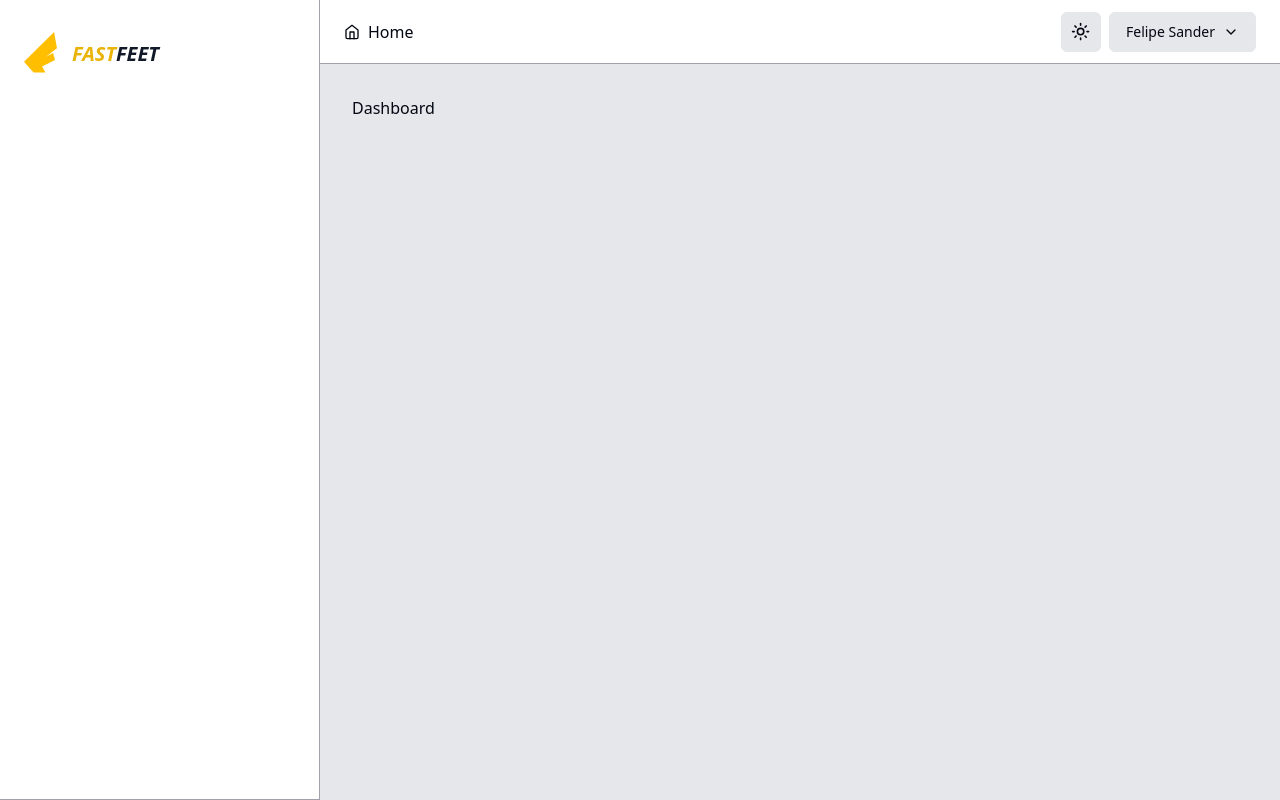
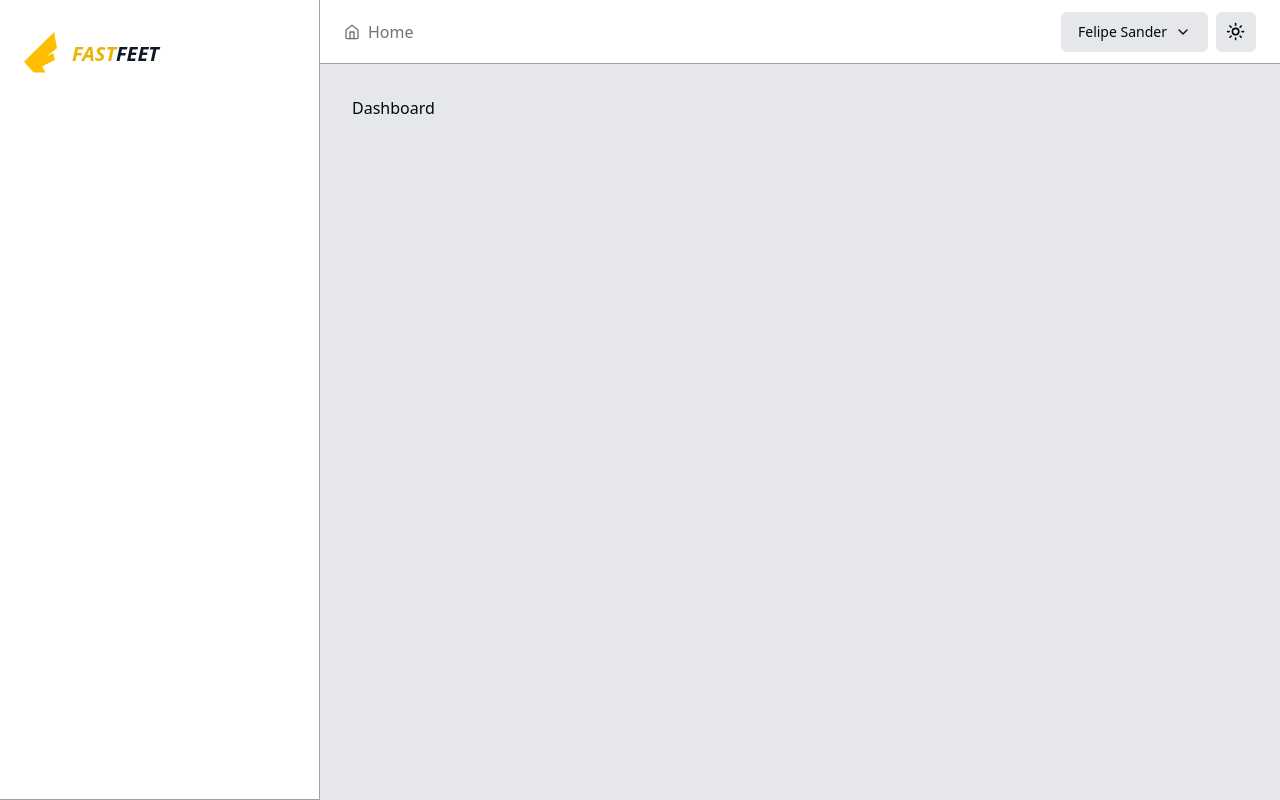
Before and after one commit to felipesanderp/fastfeet-web, a React (Vite) app: page / in a window 1280 px wide. Built offline with nearby package versions, Linux system fonts and the light colour scheme.

Commit message:
fix breadcrumbs state

```diff
--- a/src/components/breadcrumb.tsx
+++ b/src/components/breadcrumb.tsx
@@ -17,7 +17,10 @@ export const Breadcrumb = ({ breadcrumbs }: BreadcrumbProps) => {
   return (
     <div className="">
       <div className="flex">
-        <Link to="/" className="mr-1 flex items-center gap-2">
+        <Link
+          to="/"
+          className="mr-1 flex items-center gap-2 text-muted-foreground"
+        >
           <Home className="size-4" />
           Home
         </Link>
@@ -32,12 +35,14 @@ export const Breadcrumb = ({ breadcrumbs }: BreadcrumbProps) => {
               {index >= 1 ? (
                 <Link
                   to={routeTo}
-                  className={isLast ? 'font-bold' : 'text-blue-200'}
+                  className={isLast ? 'font-bold' : 'text-muted-foreground'}
                 >
                   {customName || name}
                 </Link>
               ) : (
-                <span className={isLast ? 'font-bold' : 'text-blue-200'}>
+                <span
+                  className={isLast ? 'font-bold' : 'text-muted-foreground'}
+                >
                   {customName || name}
                 </span>
               )}
--- a/src/components/header.tsx
+++ b/src/components/header.tsx
@@ -14,8 +14,8 @@ export function Header() {
     <div className="flex items-center justify-between h-16 px-6 bg-white border-b border-zinc-400">
       <Breadcrumb breadcrumbs={breadcrumbs} />
       <div className="flex items-center gap-2">
+        <AccountMenu />
         <ThemeToggle />
-        <AccountMenu />
       </div>
     </div>
   )
```
